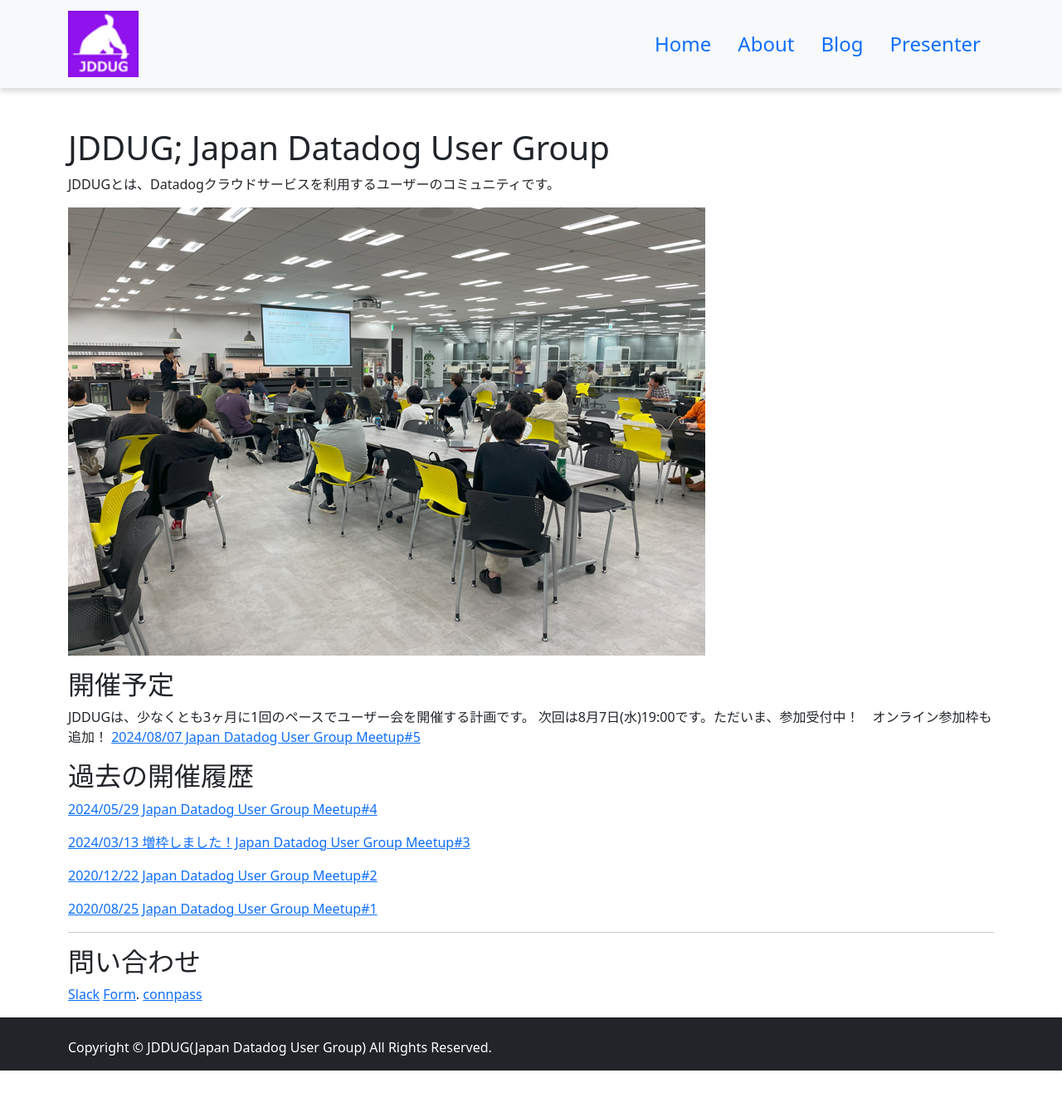
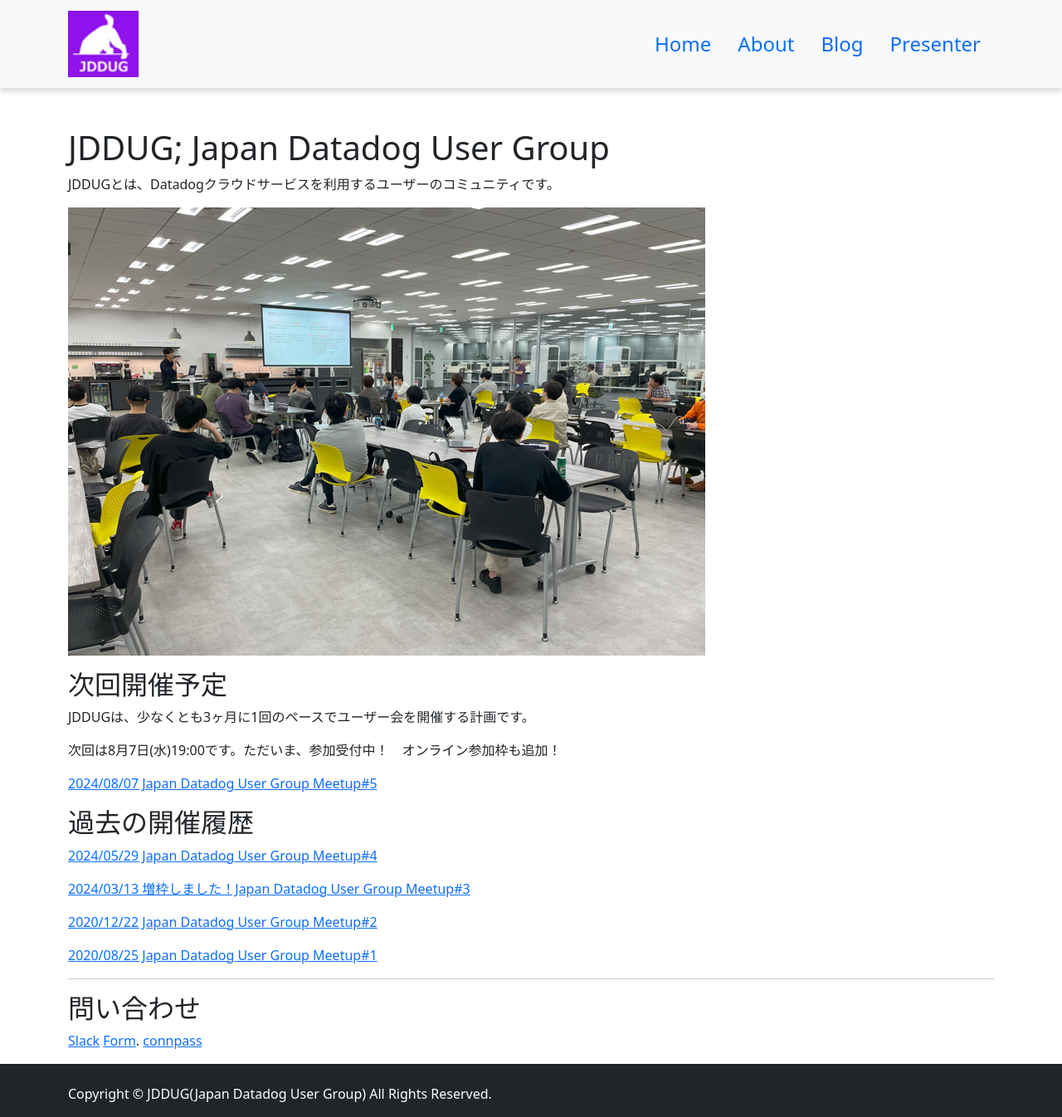
Before and after one commit to jdd-ug/jdd-ug.github.io, a Jekyll site: the page built from index.md, in a window 1280 px wide. Shown: the whole page at 83% size. Built offline with Jekyll 4.4.1, drawn with Linux system fonts in a browser that asks for light colours; before the commit the page ends 1290 px from its top, so only the background shows below that.

Commit message:
next event 8/7 linked

```diff
--- a/index.md
+++ b/index.md
@@ -9,10 +9,12 @@
 
 ![JDDUG meetup](/assets/images/top_meetup.png)
 
-## 開催予定
+## 次回開催予定
 
 JDDUGは、少なくとも3ヶ月に1回のペースでユーザー会を開催する計画です。
+
 次回は8月7日(水)19:00です。ただいま、参加受付中！　オンライン参加枠も追加！
+
 [2024/08/07 Japan Datadog User Group Meetup#5](https://datadog-jp.connpass.com/event/324770/)
 
 ## 過去の開催履歴
```
